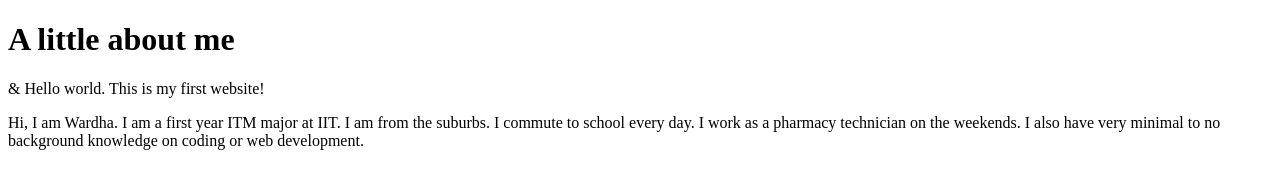
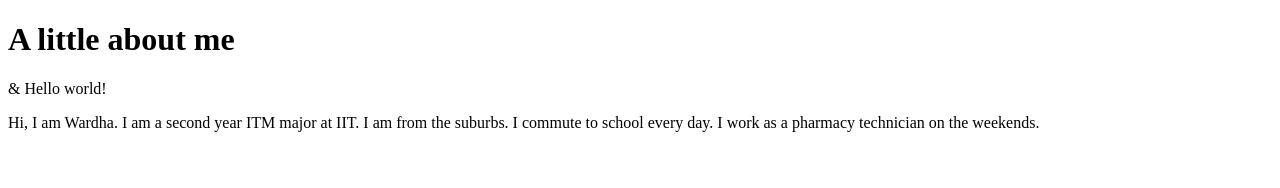
Before and after one commit to IftikharITMD362/lab1, a plain HTML site: page index.html in a window 1280 px wide. Drawn offline with Linux system fonts and the light colour scheme.

Commit message:
Update index.html

```diff
--- a/index.html
+++ b/index.html
@@ -6,7 +6,7 @@
 </head>
 <body>
 
-  <p>&amp; Hello world. This is my first website!</p>
-  <p>Hi, I am Wardha. I am a first year ITM major at IIT. I am from the suburbs. I commute to school every day. I work as a pharmacy technician on the weekends. I also have very minimal to no background knowledge on coding or web development.
+  <p>&amp; Hello world! </p>
+  <p>Hi, I am Wardha. I am a second year ITM major at IIT. I am from the suburbs. I commute to school every day. I work as a pharmacy technician on the weekends.
 </body>
 </html>
```
